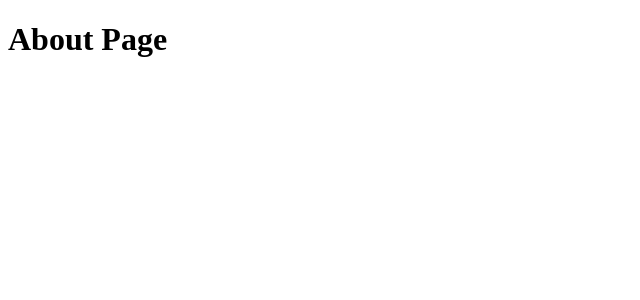
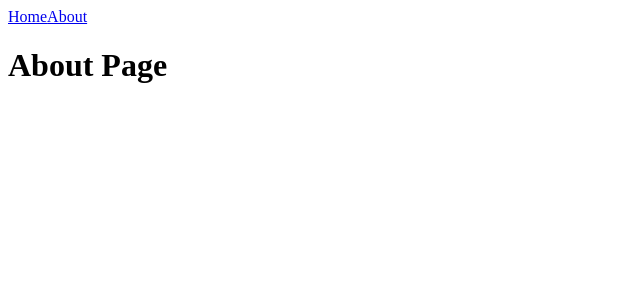
Before and after one commit to unimurax/nuxt-example, a Nuxt app: page /about in a window 1280 px wide. Shown: the top 300 px of the page, without its empty margins (0-640 px from the left). Built offline with nearby package versions, Linux system fonts and the light colour scheme.

Commit message:
feat: navbar

```diff
--- /dev/null
+++ b/components/Navbar.vue
@@ -0,0 +1,6 @@
+<template>
+  <nav>
+    <NuxtLink to="/">Home</NuxtLink>
+    <NuxtLink to="/about">About</NuxtLink>
+  </nav>
+</template>
--- a/layouts/default.vue
+++ b/layouts/default.vue
@@ -1,6 +1,6 @@
 <template>
   <div>
-    <nav>ここにナビゲーションバーを入れる</nav>
+    <Navbar />
     <slot />
   </div>
 </template>
--- a/pages/about.vue
+++ b/pages/about.vue
@@ -1,8 +1,3 @@
-<script setup>
-definePageMeta({
-  layout: false
-})
-</script>
 <template>
   <h1>About Page</h1>
 </template>
```
